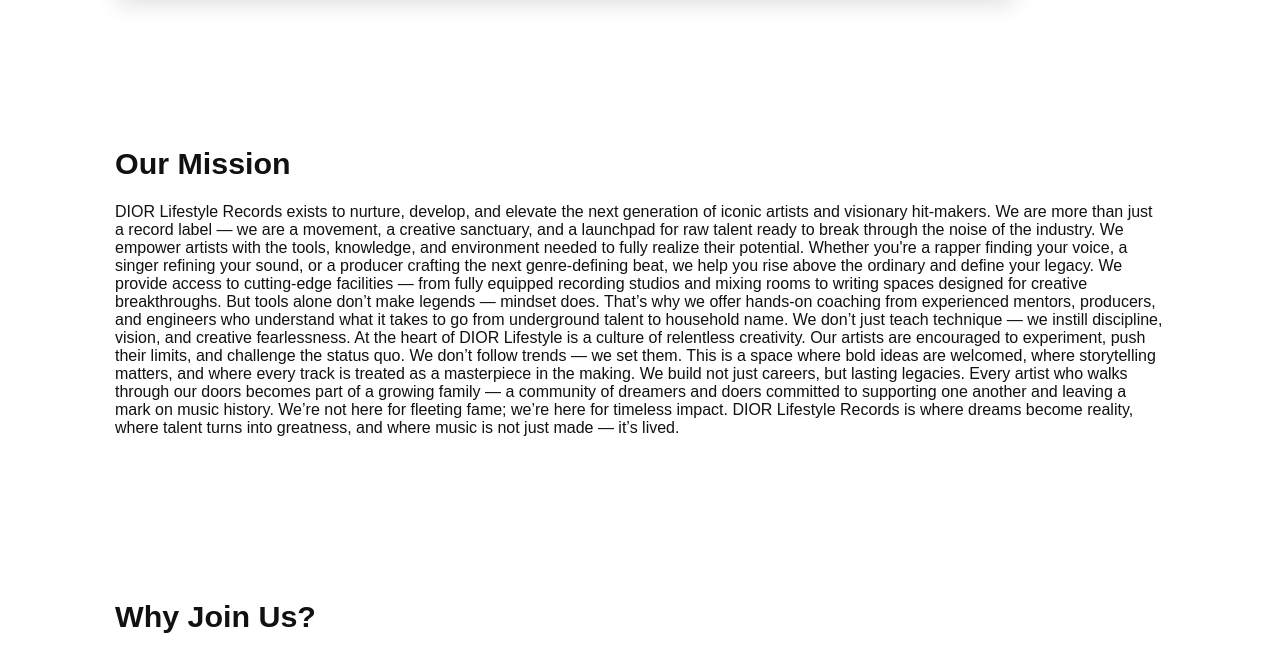
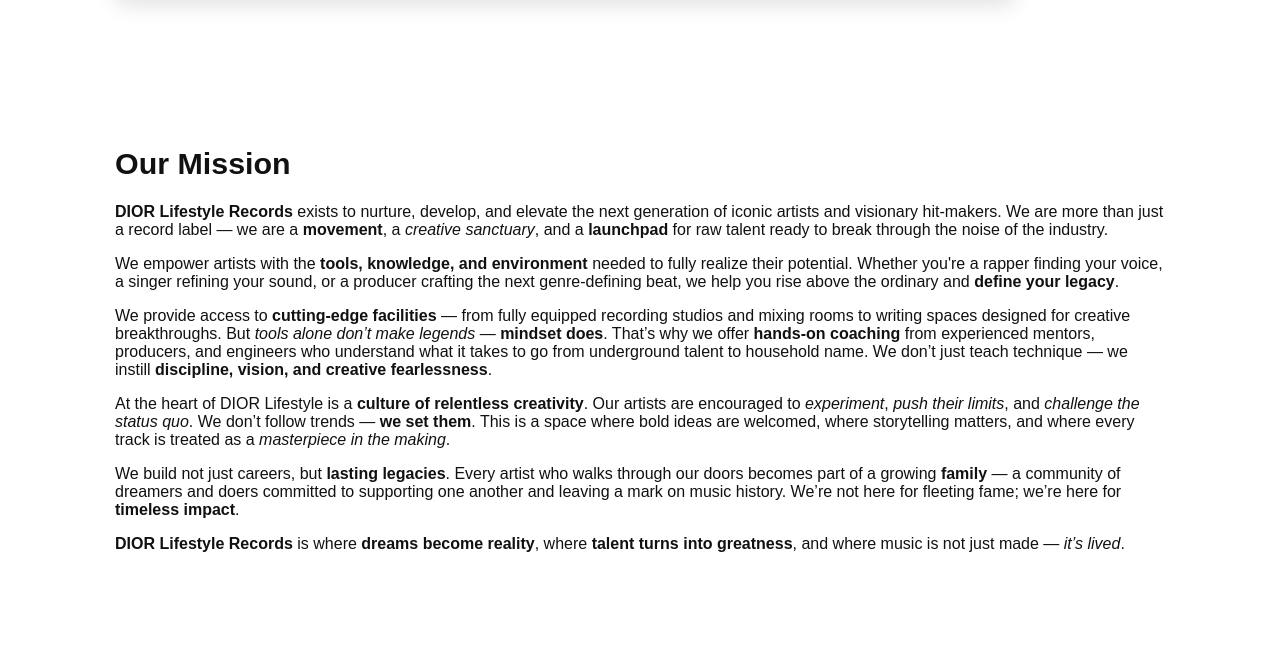
Before and after one commit to AP10202252/Dior-Lifestyle-Records, a plain HTML site: page index.html in a window 1280 px wide. Shown: the part 1016-1669 px from the top of the page. Drawn offline with Linux system fonts and the light colour scheme; a web font is replaced by a local one.

Commit message:
Update index.html

```diff
--- a/index.html
+++ b/index.html
@@ -139,22 +139,28 @@
   </section>
 
   <!-- ===== MISSION ===== -->
-  <section class="mission section-pad reveal">
-    <h2>Our Mission</h2>
-    <p>
-DIOR Lifestyle Records exists to nurture, develop, and elevate the next generation of iconic artists and visionary hit-makers. We are more than just a record label — we are a movement, a creative sanctuary, and a launchpad for raw talent ready to break through the noise of the industry.
+<section class="mission section-pad reveal">
+  <h2>Our Mission</h2>
+  <p>
+    <strong>DIOR Lifestyle Records</strong> exists to nurture, develop, and elevate the next generation of iconic artists and visionary hit-makers. We are more than just a record label — we are a <strong>movement</strong>, a <em>creative sanctuary</em>, and a <strong>launchpad</strong> for raw talent ready to break through the noise of the industry.
+  </p>
+  <p>
+    We empower artists with the <strong>tools, knowledge, and environment</strong> needed to fully realize their potential. Whether you're a rapper finding your voice, a singer refining your sound, or a producer crafting the next genre-defining beat, we help you rise above the ordinary and <strong>define your legacy</strong>.
+  </p>
+  <p>
+    We provide access to <strong>cutting-edge facilities</strong> — from fully equipped recording studios and mixing rooms to writing spaces designed for creative breakthroughs. But <em>tools alone don’t make legends</em> — <strong>mindset does</strong>. That’s why we offer <strong>hands-on coaching</strong> from experienced mentors, producers, and engineers who understand what it takes to go from underground talent to household name. We don’t just teach technique — we instill <strong>discipline, vision, and creative fearlessness</strong>.
+  </p>
+  <p>
+    At the heart of DIOR Lifestyle is a <strong>culture of relentless creativity</strong>. Our artists are encouraged to <em>experiment</em>, <em>push their limits</em>, and <em>challenge the status quo</em>. We don’t follow trends — <strong>we set them</strong>. This is a space where bold ideas are welcomed, where storytelling matters, and where every track is treated as a <em>masterpiece in the making</em>.
+  </p>
+  <p>
+    We build not just careers, but <strong>lasting legacies</strong>. Every artist who walks through our doors becomes part of a growing <strong>family</strong> — a community of dreamers and doers committed to supporting one another and leaving a mark on music history. We’re not here for fleeting fame; we’re here for <strong>timeless impact</strong>.
+  </p>
+  <p>
+    <strong>DIOR Lifestyle Records</strong> is where <strong>dreams become reality</strong>, where <strong>talent turns into greatness</strong>, and where music is not just made — <em>it’s lived</em>.
+  </p>
+</section>
 
-We empower artists with the tools, knowledge, and environment needed to fully realize their potential. Whether you're a rapper finding your voice, a singer refining your sound, or a producer crafting the next genre-defining beat, we help you rise above the ordinary and define your legacy.
-
-We provide access to cutting-edge facilities — from fully equipped recording studios and mixing rooms to writing spaces designed for creative breakthroughs. But tools alone don’t make legends — mindset does. That’s why we offer hands-on coaching from experienced mentors, producers, and engineers who understand what it takes to go from underground talent to household name. We don’t just teach technique — we instill discipline, vision, and creative fearlessness.
-
-At the heart of DIOR Lifestyle is a culture of relentless creativity. Our artists are encouraged to experiment, push their limits, and challenge the status quo. We don’t follow trends — we set them. This is a space where bold ideas are welcomed, where storytelling matters, and where every track is treated as a masterpiece in the making.
-
-We build not just careers, but lasting legacies. Every artist who walks through our doors becomes part of a growing family — a community of dreamers and doers committed to supporting one another and leaving a mark on music history. We’re not here for fleeting fame; we’re here for timeless impact.
-
-DIOR Lifestyle Records is where dreams become reality, where talent turns into greatness, and where music is not just made — it’s lived.
-</p>
-  </section>
 
   <!-- ===== WHY JOIN ===== -->
 <section class="why-join section-pad reveal">
```
